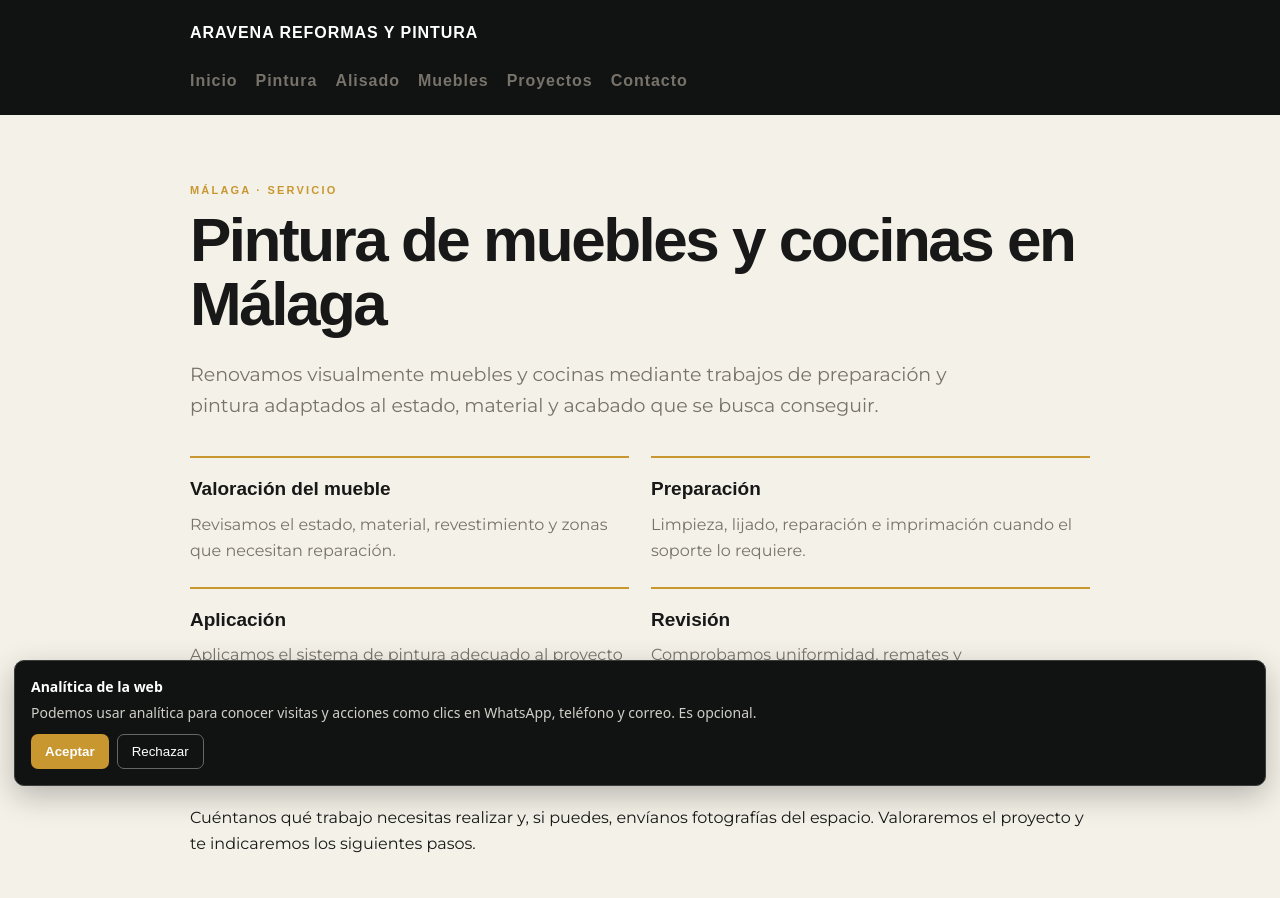
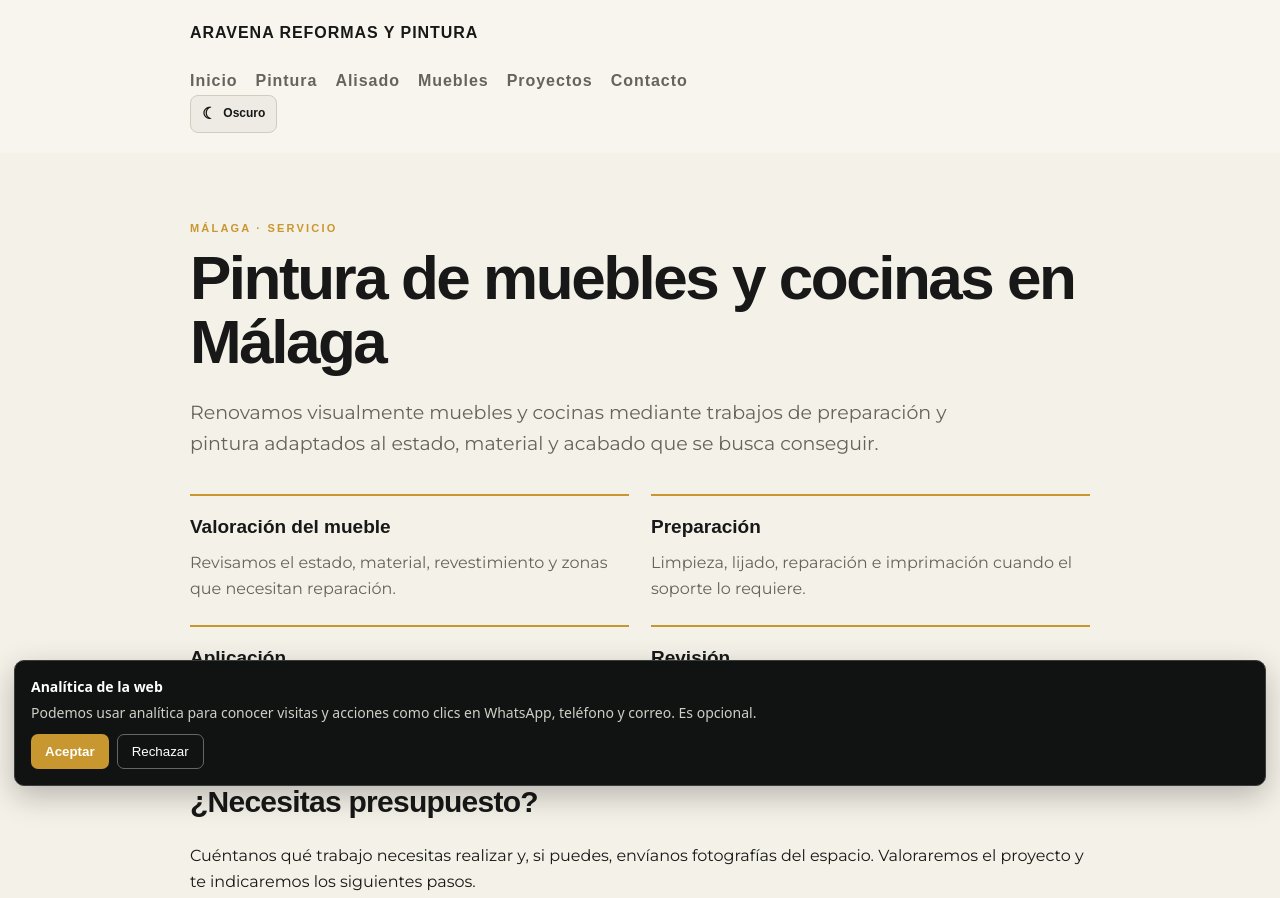
Before and after one commit to naravena/aravena-reformas, a plain HTML site: page pintura-muebles-malaga/index.html in a window 1280 px wide. Shown: the top 898 px of the page. Drawn offline with Linux system fonts and the light colour scheme; a web font is replaced by a local one.

Commit message:
feat: add theme toggle to page header

```diff
--- a/pintura-muebles-malaga/index.html
+++ b/pintura-muebles-malaga/index.html
@@ -34,6 +34,7 @@
         "url": "https://aravenareformas.es/pintura-muebles-malaga/"
     }</script>
     <link rel="stylesheet" href="/style.css">
+<script src="/theme.js" defer></script>
 </head>
 <body class="page-service">
 <header>
@@ -41,6 +42,7 @@
         <nav><a href="/">Inicio</a><a href="/pintura-malaga/">Pintura</a><a
                 href="/alisado-paredes-malaga/">Alisado</a><a href="/pintura-muebles-malaga/">Muebles</a><a
                 href="/proyectos/">Proyectos</a><a href="/contacto/">Contacto</a></nav>
+    <button class="theme-toggle" type="button" aria-pressed="false" aria-label="Cambiar a modo oscuro" title="Cambiar a modo oscuro"><span class="theme-icon" aria-hidden="true">☾</span><span class="theme-label">Oscuro</span></button>
     </div>
 </header>
 <main>
```
